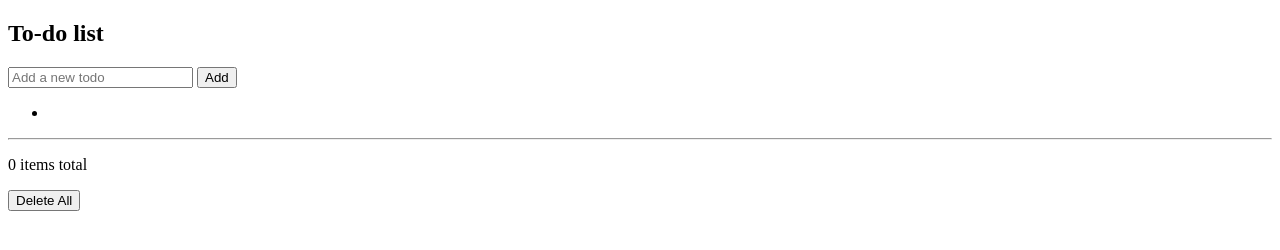
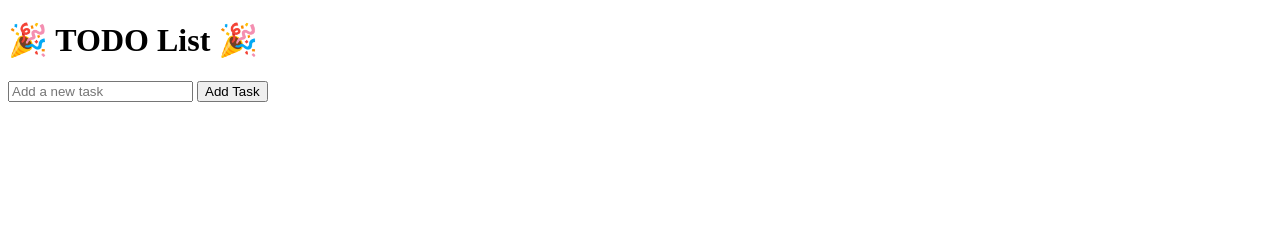
Before and after one commit to LakshmiPrasanna-Prog/SCT_WD_04, a plain HTML site: page index.html in a window 1280 px wide. Drawn offline with Linux system fonts and the light colour scheme.

Commit message:
index.html

```diff
--- a/index.html
+++ b/index.html
@@ -1,40 +1,20 @@
 <!DOCTYPE html>
 <html lang="en">
-  <head>
-    <meta charset="UTF-8" />
-    <meta name="viewport" content="width=device-width, initial-scale=1.0" />
-    <link rel="stylesheet" href="./style.css" />
-    <script src="./script.js" defer></script>
-    <title>Todo</title>
-  </head>
-  <body>
-    <section class="todo">
-      <h2>To-do list</h2>
-      <div class="input">
-        <input
-          type="text"
-          class="input-field"
-          id="todoInput"
-          placeholder="Add a new todo"
-        />
-        <button class="btn">Add</button>
-      </div>
-      <ul class="scroll">
-        <li id="todoList"></li>
-      </ul>
-      <div>
-        <hr class="counter" />
-        <div class="counter-container">
-          <p><span id="todoCount">0</span> items total</p>
-          <button id="deleteButton">Delete All</button>
+<head>
+    <meta charset="UTF-8">
+    <meta name="viewport" content="width=device-width, initial-scale=1.0">
+    <link rel="stylesheet" href="style.css">
+    <title>JavaScript To-do List</title>
+</head>
+<body>
+    <div class="todo-container">
+        <h1> 🎉 TODO List 🎉</h1>
+        <div class="input-container">
+            <input type="text" id="taskInput" placeholder="Add a new task">
+            <button onclick="addTask()">Add Task</button>
         </div>
-      </div>
-    </section>
-    <!--<footer>-->
-    <!--  <div class="footer">-->
-    <!--    <p class="made-by">Made By</p>-->
-    <!--    <p class="author">John Doe</p>-->
-    <!--  </div>-->
-    <!--</footer>-->
-  </body>
+        <ul id="taskList"></ul>
+    </div>
+    <script src="script.js"></script>
+</body>
 </html>
```
